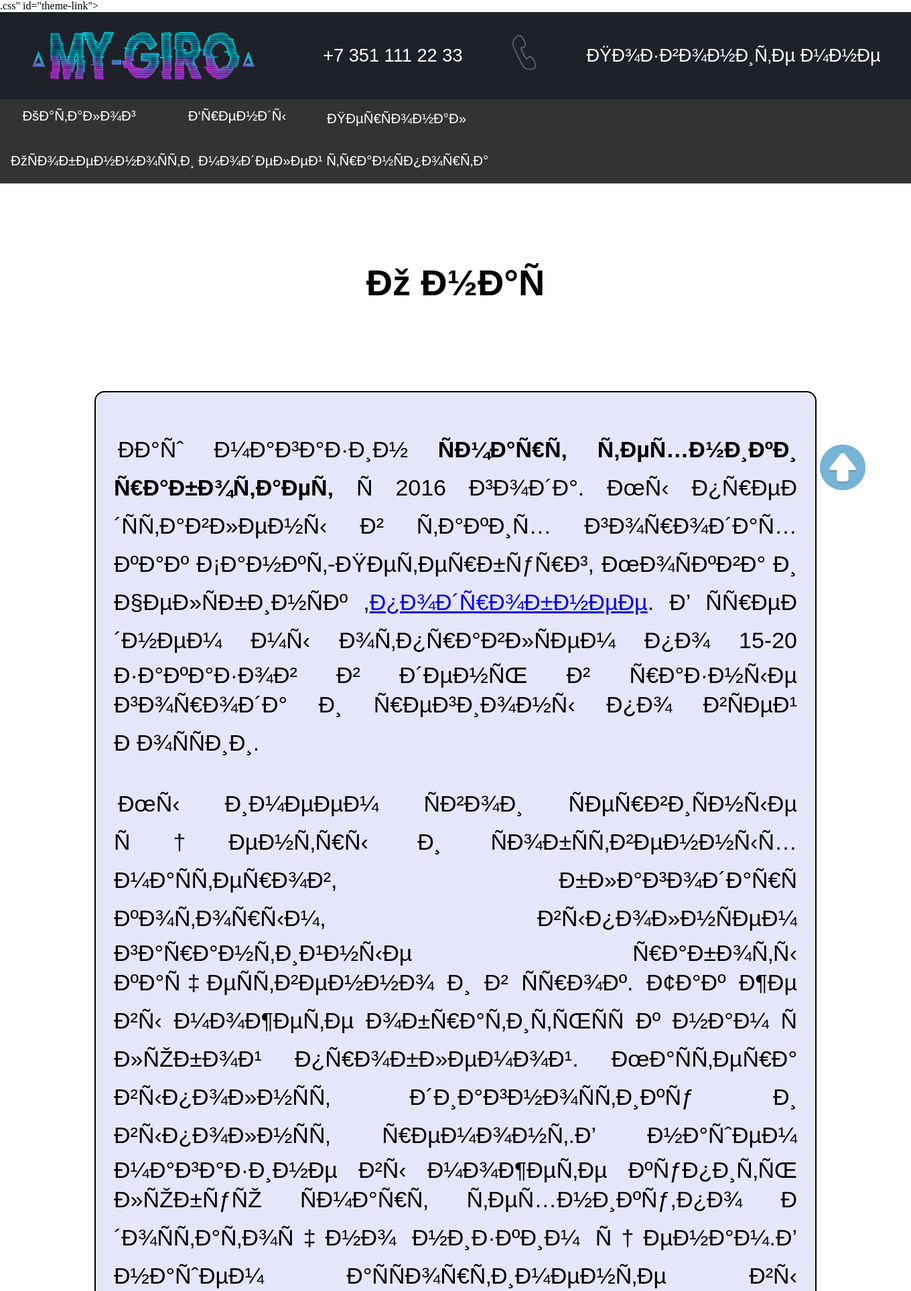
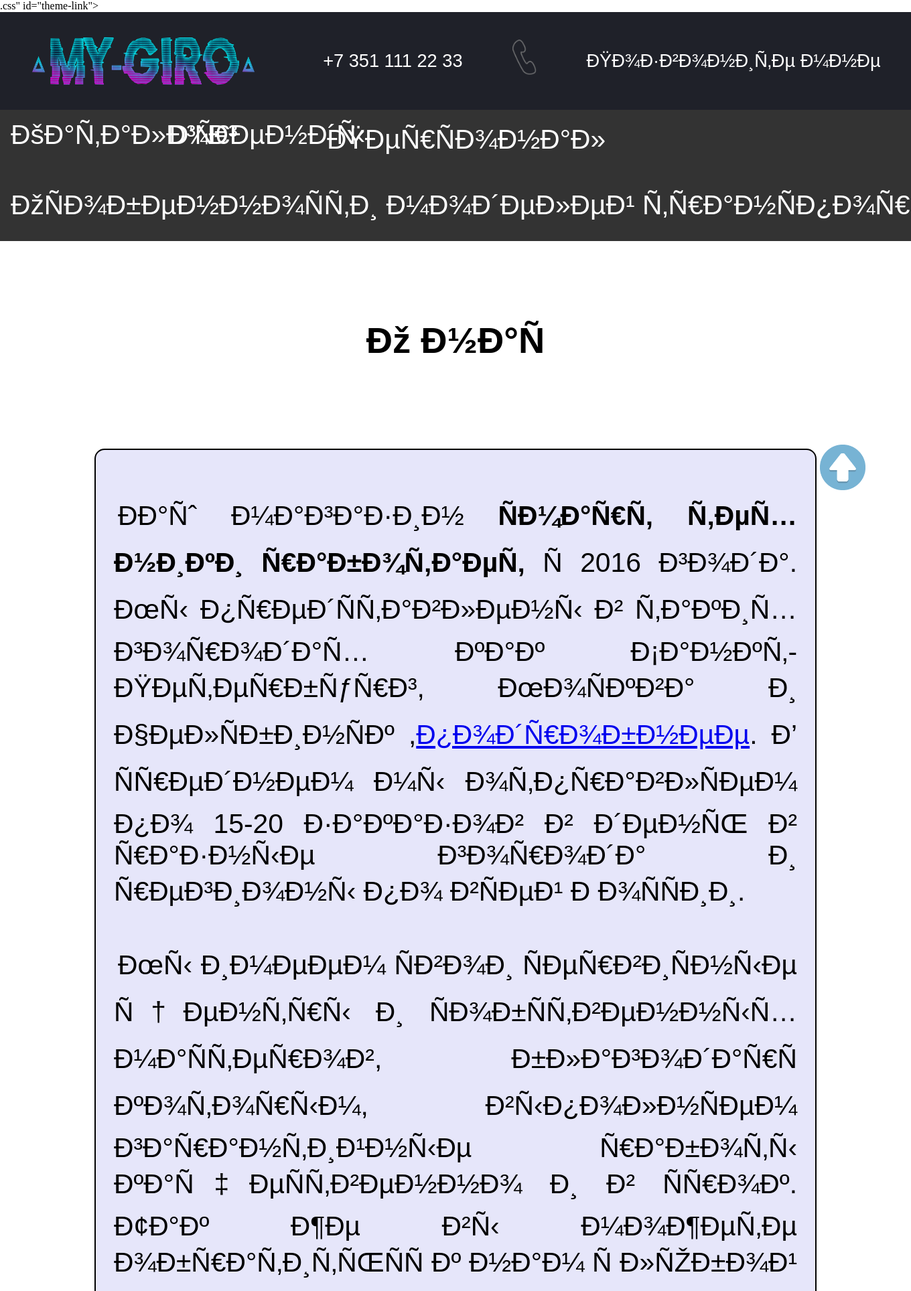
Before and after one commit to irkaneprobirka/irkaneprobirka.github.o, a PHP site: page / in a window 1360 px wide; the page is wider, and only the part inside the window is pictured. Shown: the top 1928 px of that part at 67% size. Run offline with PHP 8.4, Linux system fonts and the light colour scheme.

Commit message:
Update master.css

```diff
--- a/master.css
+++ b/master.css
@@ -72,7 +72,7 @@
 p{/*редактирование текста*/
 	color: black;
 	font-family: Century Gothic, sans-serif;
-	font-size: 2.5vw;
+	font-size: 3vw;
 	text-align:justify;
 	text-indent: 6px;}
 
@@ -104,7 +104,7 @@
 
 	  .navbar a {/*текста внутри одной кнопки*/
 		float: left;
-		font-size: 1.5vw;
+		font-size: 3vw;
 		color: white;
 		text-align: center;
 		padding: 14px 16px;
@@ -121,7 +121,7 @@
 	  }
 
 	  .dropdown .dropbtn {/*редактирование текста внутри выдвижного меню*/
-		font-size: 1.5vw;
+		font-size: 3vw;
 		border: none;
 		outline: none;
 		color: white;
@@ -169,9 +169,9 @@
 		  display: block;
 	  }
 	  .carousel-wrapper{/*блок со слайдером*/
-		height:25vw;
+		height:40vw;
 		position:relative;
-		width:50vw;
+		width:60vw;
 		margin:0 auto;
 		border: solid 0.1vw;
 	   margin-top: 10vw;
```
